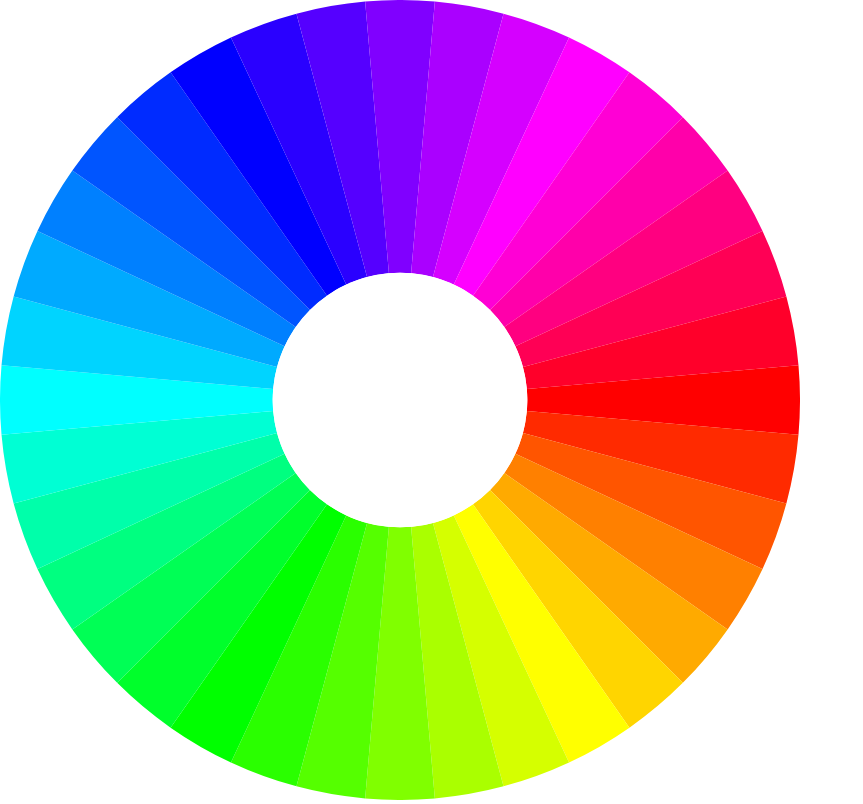
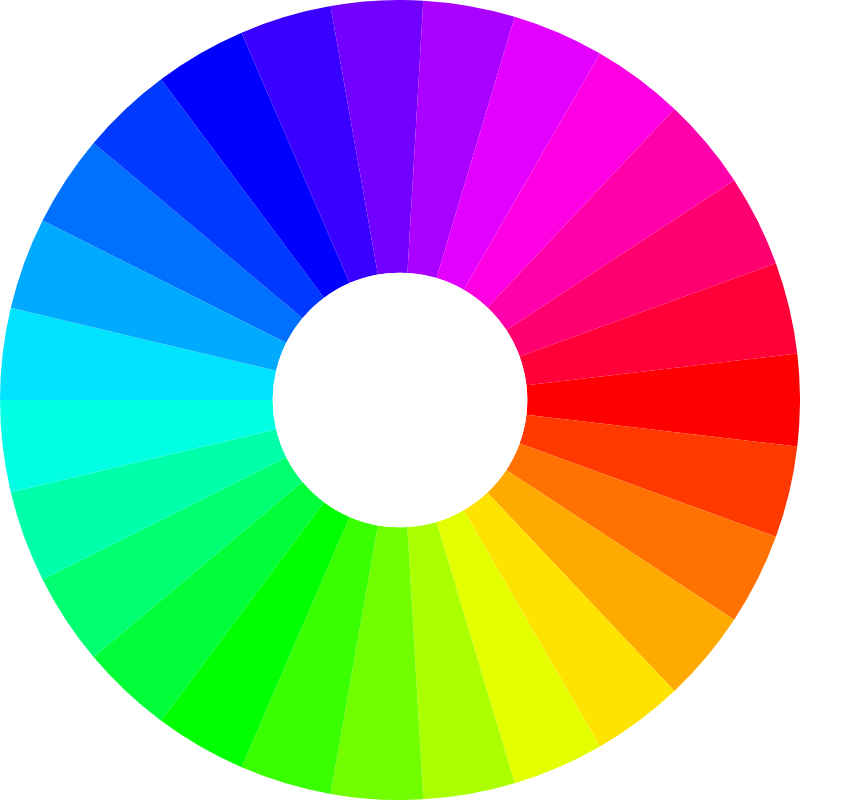
Before and after one commit to jasonford/react-color-wheel, a React (Create React App) app: page / in a window 1280 px wide. Shown: the whole page, without its empty margins (0-863 px from the left). Built offline with nearby package versions, Linux system fonts and the light colour scheme.

Commit message:
Allow faster rendering w/ linear approximation

```diff
--- a/src/App.js
+++ b/src/App.js
@@ -8,9 +8,9 @@ function App() {
       <ReactColorWheel
         radius={Math.min(window.innerHeight/2, window.innerWidth/2)}
         onChange={ (color)=>document.body.style.background = color }
-        hueSegments={36}
-        lightnessSegments={35}
-        saturationSegments={18}
+        hueSegments={27}
+        lightnessSegments={27}
+        saturationSegments={27}
       />
     </div>
   );
--- a/src/javascript-color-wheel.js
+++ b/src/javascript-color-wheel.js
@@ -185,6 +185,7 @@ export default class JavascriptColorWheel {
   selectColorAtCoord = (x, y) => {
     const segment = this.getSegmentAtCoord(x, y);
     segment && this.selectColor(segment.hue, segment.saturation, segment.lightness);
+    this.setState({});
   }
 
   selectColor = (hue, saturation, lightness) => {
@@ -213,7 +214,8 @@ export default class JavascriptColorWheel {
             -segment.angle+selectedSweep/2,
             this.state.innerRadius,
             this.state.outerRadius,
-            this.state.outerRadius
+            this.state.outerRadius,
+            true
           )
 
           //  create saturation and lightness segments and insert into sectors
@@ -242,9 +244,9 @@ export default class JavascriptColorWheel {
                   angle: lightnessSaturationSector.angle,
                   sweep: lightnessSaturationSector.sweep,
                   pathData: getSectorPath(
-                    outerRadius,
-                    -lightnessSaturationSector.angle - lightnessSaturationSector.sweep/2,
-                    -lightnessSaturationSector.angle + lightnessSaturationSector.sweep/2,
+                    outerRadius + 1, // adjust to cover gaps where stroke should be
+                    -lightnessSaturationSector.angle - lightnessSaturationSector.sweep/2 - 1,
+                    -lightnessSaturationSector.angle + lightnessSaturationSector.sweep/2 + 1,
                     innerRadius,
                     this.state.outerRadius,
                     this.state.outerRadius
--- a/src/utils.js
+++ b/src/utils.js
@@ -4,7 +4,7 @@ export function getSectorRadius (percentage, innerDiscRadius, outerDiscRadius) {
   return Math.sqrt(percentage*outerDiscRadius*outerDiscRadius + (1-percentage)*innerDiscRadius*innerDiscRadius)
 }
 
-export function getSectorPath(outerRadius, a1, a2, innerRadius = 0, x = 0, y = 0) {
+export function getSectorPath(outerRadius, a1, a2, innerRadius = 0, x = 0, y = 0, linearApproximation = false) {
   const degtorad = Math.PI / 180;
   const x1 = (Math.cos(degtorad * a2) * innerRadius) + x;
   const y1 = (-Math.sin(degtorad * a2) * innerRadius) + y;
@@ -14,6 +14,17 @@ export function getSectorPath(outerRadius, a1, a2, innerRadius = 0, x = 0, y = 0
   const y3 = (-Math.sin(degtorad * a1) * outerRadius) + y;
   const x4 = (Math.cos(degtorad * a2) * outerRadius) + x;
   const y4 = (-Math.sin(degtorad * a2) * outerRadius) + y;
+
+  if (linearApproximation) {
+    return `
+      M ${Math.round(x1)} ${Math.round(y1)}
+      L ${Math.round(x2)} ${Math.round(y2)}
+      L ${Math.round(x3)} ${Math.round(y3)}
+      L ${Math.round(x4)} ${Math.round(y4)}
+      Z
+    `;
+  }
+
   return `
     M ${x1} ${y1}
     A ${innerRadius} ${innerRadius} 0 0 1 ${x2} ${y2}
```
